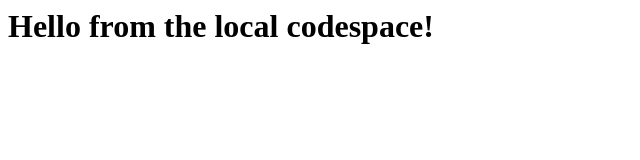
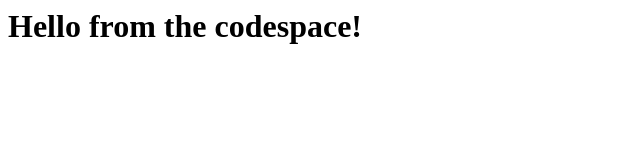
Before and after one commit to MrJacques/skills-code-with-codespaces, a plain HTML site: page index.html in a window 1280 px wide. Shown: the whole page, without its empty margins (0-640 px from the left). Drawn offline with Linux system fonts and the light colour scheme.

Commit message:
Adding hello from the codespace!

```diff
--- a/index.html
+++ b/index.html
@@ -1,3 +1,3 @@
 <html>
-  <h1>Hello from the local codespace!</h1>
+  <h1>Hello from the codespace!</h1>
 </html>
```
